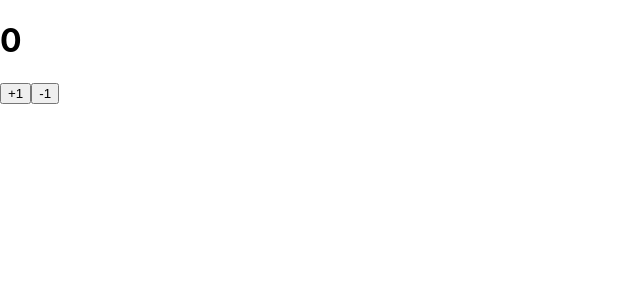
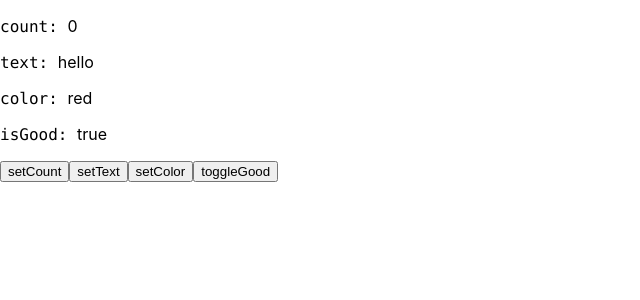
Before and after one commit to imjae/reactForTypeScript, a React (Create React App) app: page / in a window 1280 px wide. Shown: the top 300 px of the page, without its empty margins (0-640 px from the left). Built offline with nearby package versions, Linux system fonts and the light colour scheme.

Commit message:
useReducer 사용한 sample컴포넌트 작성

```diff
--- a/src/App.tsx
+++ b/src/App.tsx
@@ -5,12 +5,13 @@
 import Counter from "./Counter";
 import MyForm from "./MyForm";
 import Counter2 from "./Counter2";
+import ReducerSample from "./ReducerSample";
 
 const App: React.FC = () => {
   const onSubmit = (form: { name: string; description: string }) => {
     console.log(form);
   };
-  return <Counter2 />;
+  return <ReducerSample />;
 };
 
 export default App;
--- /dev/null
+++ b/src/ReducerSample.tsx
@@ -0,0 +1,82 @@
+import React, { useReducer } from "react";
+
+type Color = "red" | "orange" | "yellow";
+
+type State = {
+  count: number;
+  text: string;
+  color: Color;
+  isGood: boolean;
+};
+
+type Action =
+  | { type: "SET_COUNT"; count: number }
+  | { type: "SET_TEXT"; text: string }
+  | { type: "SET_COLOR"; color: Color }
+  | { type: "TOGGLE_GOOD" };
+
+function reducer(state: State, action: Action): State {
+  switch (action.type) {
+    case "SET_COUNT":
+      return {
+        ...state,
+        count: action.count,
+      };
+    case "SET_TEXT":
+      return {
+        ...state,
+        text: action.text,
+      };
+    case "SET_COLOR":
+      return {
+        ...state,
+        color: action.color,
+      };
+    case "TOGGLE_GOOD":
+      return {
+        ...state,
+        isGood: !state.isGood,
+      };
+    default:
+      throw new Error("Unhandled action");
+  }
+}
+
+function ReducerSample() {
+  const [state, dispatch] = useReducer(reducer, {
+    count: 0,
+    text: "hello",
+    color: "red",
+    isGood: true,
+  });
+
+  const setCount = () => dispatch({ type: "SET_COUNT", count: 5 });
+  const setText = () => dispatch({ type: "SET_TEXT", text: "bye" });
+  const setColor = () => dispatch({ type: "SET_COLOR", color: "orange" });
+  const toggleGood = () => dispatch({ type: "TOGGLE_GOOD" });
+
+  return (
+    <div>
+        <p>
+            <code>count: </code> {state.count}
+        </p>
+        <p>
+            <code>text: </code> {state.text}
+        </p>
+        <p>
+            <code>color: </code> {state.color}
+        </p>
+        <p>
+            <code>isGood: </code> {state.isGood ? 'true' : 'false'}
+        </p>
+        <div>
+            <button onClick={setCount}>setCount</button>
+            <button onClick={setText}>setText</button>
+            <button onClick={setColor}>setColor</button>
+            <button onClick={toggleGood}>toggleGood</button>
+        </div>
+    </div>
+  );
+}
+
+export default ReducerSample;
```
